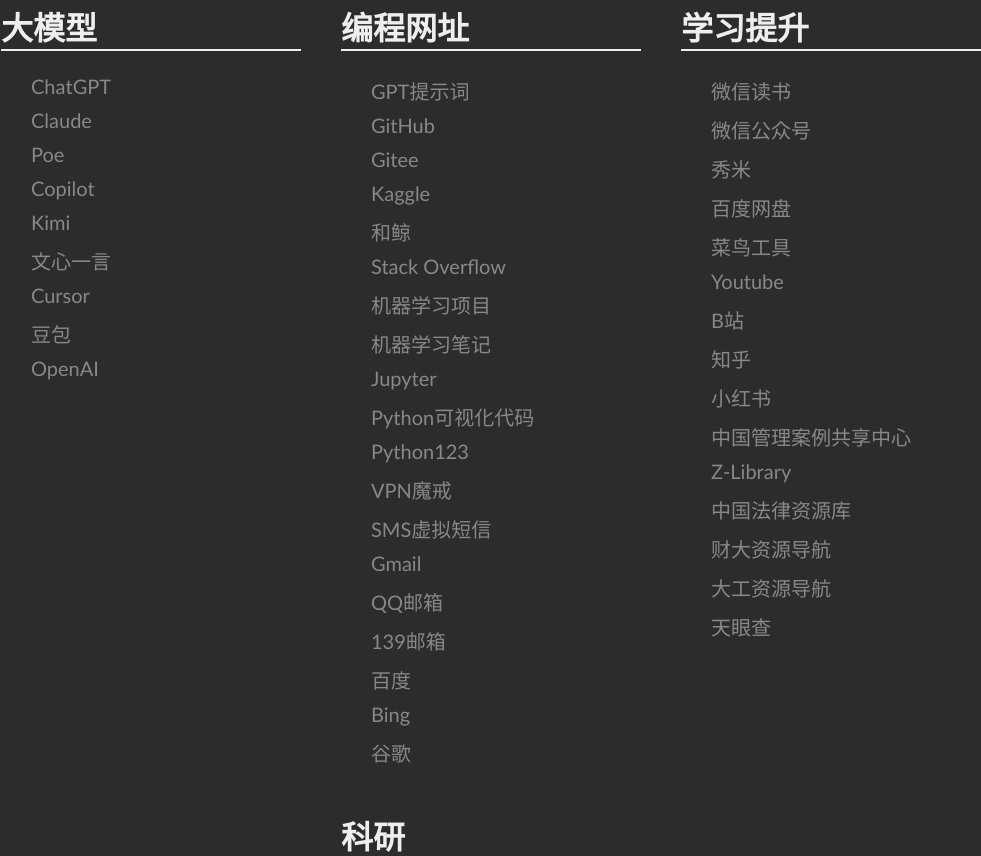
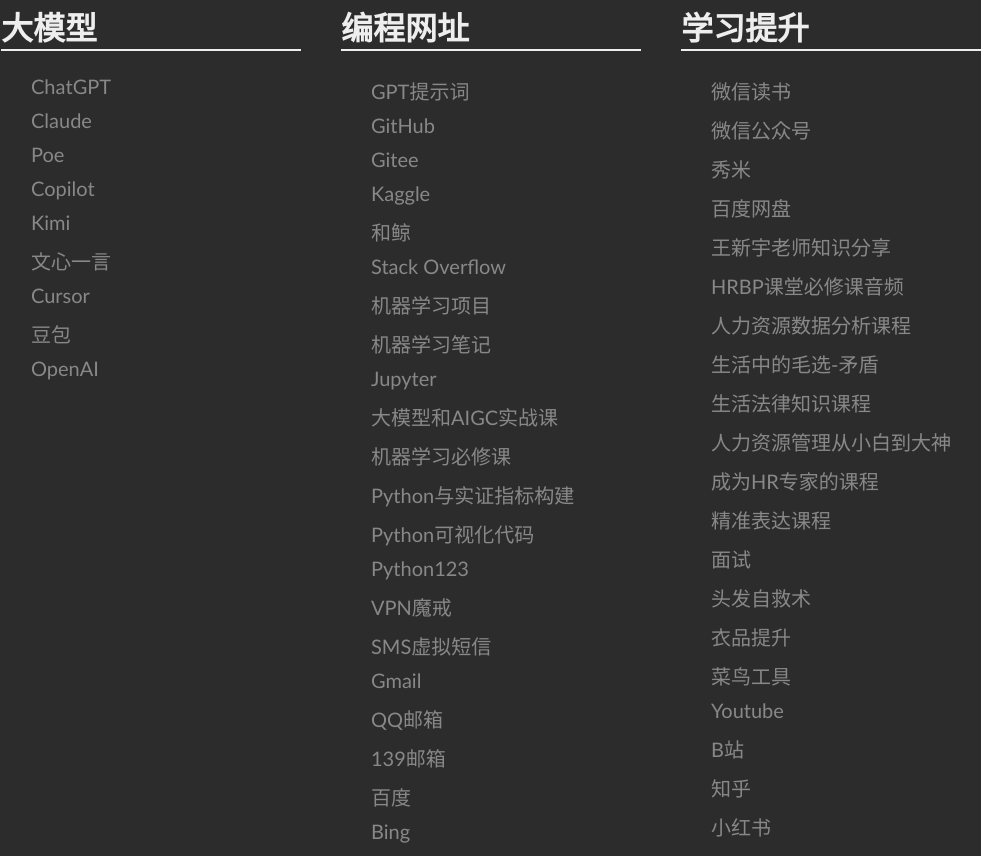
Before and after one commit to jingjichange/change.github.io, a plain HTML site: page index.html in a window 1280 px wide. Shown: the part 390-1246 px from the top of the page, without its empty margins (149-1130 px from the left). Drawn offline with Linux system fonts and the light colour scheme.

Commit message:
index.html

```diff
--- a/index.html
+++ b/index.html
@@ -125,6 +125,9 @@
                         <a href='https://github.com/Niketkumardheeryan/ML-CaPsule' target="_blank"> 机器学习项目 </a>
                         <a href='http://www.ai-start.com/ml2014/' target="_blank"> 机器学习笔记 </a>
                         <a href='http://localhost:8888/tree/Desktop' target="_blank"> Jupyter </a>
+                        <a href='https://pan.baidu.com/s/13SiTAnHbJVAXJko5yHInlw' target="_blank"> 大模型和AIGC实战课 </a>
+                        <a href='https://pan.baidu.com/s/1erHNu8365jRMaHlxTe4BHA' target="_blank"> 机器学习必修课 </a>
+                        <a href='https://pan.baidu.com/s/1sqz4j4wcpySkM0aEdMBrfA' target="_blank"> Python与实证指标构建 </a>
                         <a href='https://gallery.pyecharts.org/#/README' target="_blank"> Python可视化代码 </a>
                         <a href='https://python123.io/' target="_blank"> Python123 </a>
                         <a href='https://mojie.app/login' target="_blank"> VPN魔戒 </a>
@@ -144,6 +147,17 @@
                         <a href='https://mp.weixin.qq.com/' target="_blank"> 微信公众号 </a>
                         <a href='https://xiumi.us/studio/v5#/paper/for/new/cube/0' target="_blank"> 秀米 </a>
                         <a href='https://pan.baidu.com/' target="_blank"> 百度网盘 </a>
+                        <a href='https://pan.baidu.com/s/1JrXMYf547jkzOlhTOh_Dsw' target="_blank"> 王新宇老师知识分享 </a>
+                        <a href='https://pan.baidu.com/s/1iggtq9CGC4O3CIva1F2e6A' target="_blank"> HRBP课堂必修课音频 </a>
+                        <a href='https://pan.baidu.com/s/1X-y1b44PuslKwzEf80ASBw' target="_blank"> 人力资源数据分析课程 </a>
+                        <a href='https://pan.baidu.com/s/1RT8iz2hFozNCXDZ3Hx73BQ' target="_blank"> 生活中的毛选-矛盾 </a>
+                        <a href='https://pan.baidu.com/s/1TmiiYTlnud4fu5WkQcK1ew' target="_blank"> 生活法律知识课程 </a>
+                        <a href='https://pan.baidu.com/s/1TzGA-JMz_NJkt3aFGMUMkA' target="_blank"> 人力资源管理从小白到大神 </a>
+                        <a href='https://pan.baidu.com/s/19p6725wBwdd9JHm86QaFsA' target="_blank"> 成为HR专家的课程 </a>
+                        <a href='https://pan.baidu.com/s/1Qac6T12W8F_8H-vZl457Xw' target="_blank"> 精准表达课程 </a>
+                        <a href='https://pan.baidu.com/s/1JJd-2jk-V3KHVKvRM5GeAQ' target="_blank"> 面试 </a>
+                        <a href='https://pan.baidu.com/s/12YEg0jB6RUncAyX4wu1FYA' target="_blank"> 头发自救术 </a>
+                        <a href='https://pan.baidu.com/s/1d5ncYamkchR6WVUqE9nNVg' target="_blank"> 衣品提升 </a>
                         <a href='https://www.jyshare.com/' target="_blank"> 菜鸟工具 </a>
                         <a href='https://www.youtube.com/' target="_blank"> Youtube </a>
                         <a href='https://www.bilibili.com/' target="_blank"> B站 </a>
@@ -270,6 +284,8 @@
                     <div class="links">
                         <a href='https://sem.dlut.edu.cn/index.htm' target="_blank"> 经管学院 </a>
                         <a href='https://gs.dlut.edu.cn/' target="_blank"> 研究生院 </a>
+                        <a href='https://pan.baidu.com/s/1I0Gx0Eiq4B2vG0yx4ziaoQ' target="_blank"> 23行测理论课 </a>
+                        <a href='https://pan.baidu.com/s/1720a9BoGrZS1M5x1nGucsw' target="_blank"> 笔试课程 </a>
                         <a href='https://job.dlut.edu.cn/index.html' target="_blank"> 大工就业网 </a>
                         <a href='http://www.hngwy.org/' target="_blank"> 河南公务员 </a>
                         <a href='https://campus.jd.com/home#/' target="_blank"> 京东招聘 </a>
```
